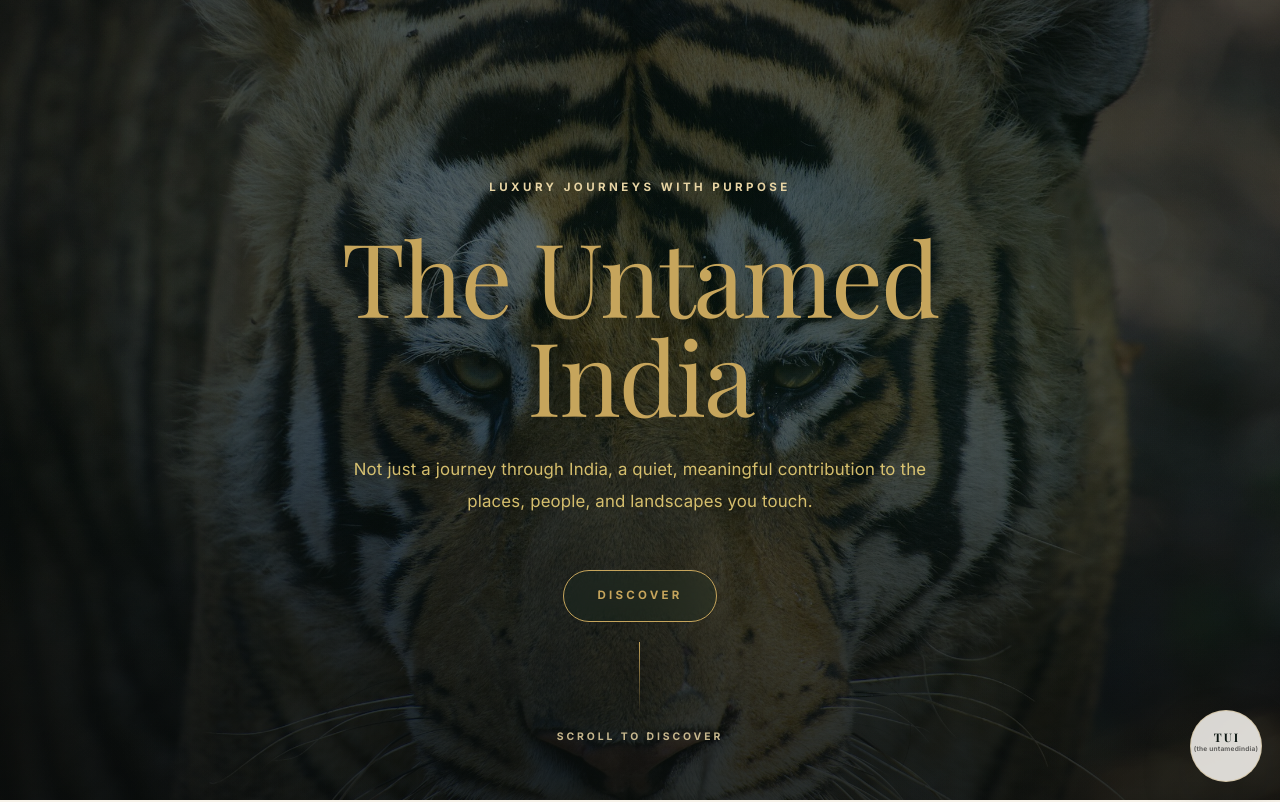
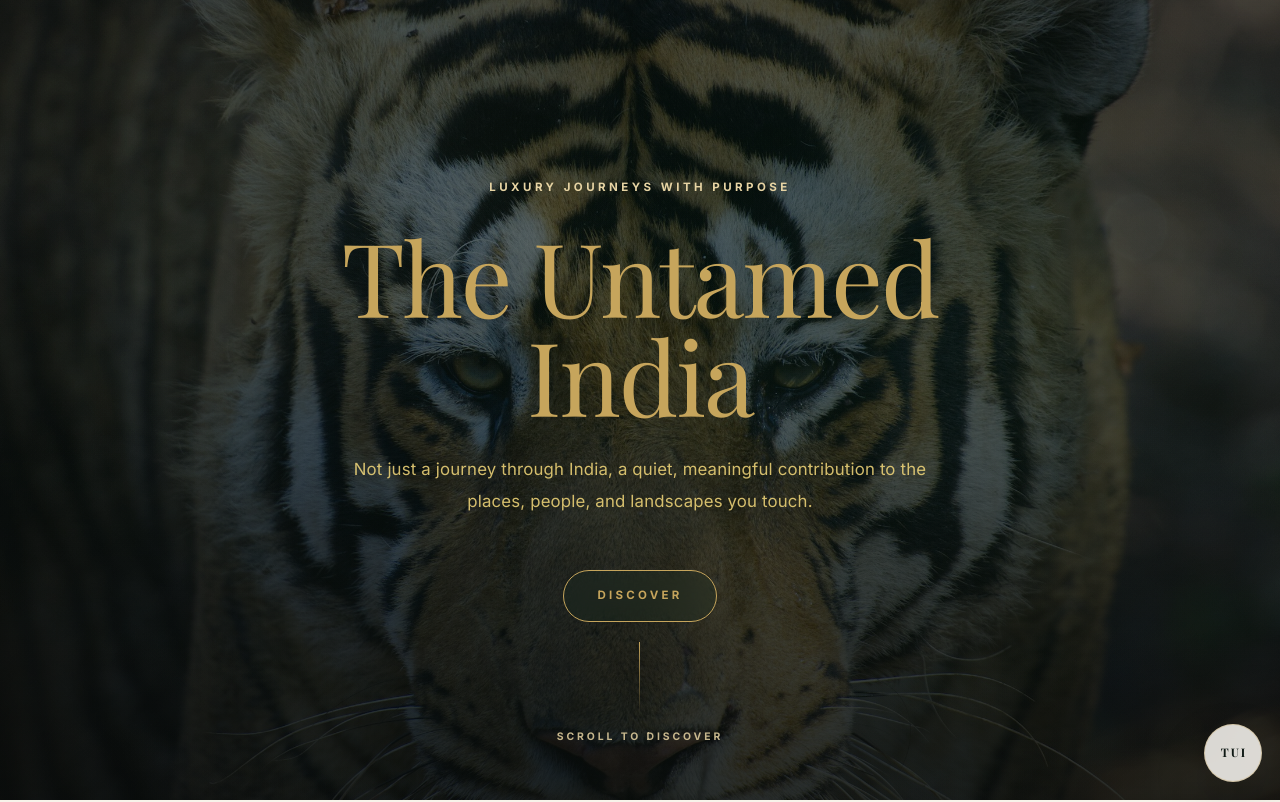
Before and after one commit to theuntamedindiatravel/untamed-india, a Next.js app: page / in a window 1280 px wide. Shown: the top 802 px of the page. Built offline with nearby package versions, Linux system fonts and the light colour scheme; a web font is replaced by a local one.

Commit message:
fix chat assistant logo

```diff
--- a/components/ChatAssistant.module.css
+++ b/components/ChatAssistant.module.css
@@ -6,8 +6,8 @@
 }
 
 .fab {
-  width: 72px;
-  height: 72px;
+  width: 58px;
+  height: 58px;
   border-radius: 999px;
   border: 1px solid rgba(198, 165, 92, 0.34);
   background: rgba(255, 253, 248, 0.84);
@@ -21,33 +21,14 @@
 }
 
 .fabMark {
-  display: flex;
-  flex-direction: column;
-  align-items: center;
-  justify-content: center;
-  gap: 2px;
-  line-height: 1;
-  text-align: center;
-  transform: translateY(-4px);
-}
-
-.fabMarkTop {
   font-family: var(--font-serif);
   font-weight: 800;
   font-size: 0.74rem;
   letter-spacing: 0.16em;
-  padding-left: 0.16em; /* optical centering for wide tracking */
+  padding-left: 0.16em;
+  line-height: 1;
 }
 
-.fabMarkBottom {
-  font-family: var(--font-sans);
-  font-size: 0.41rem;
-  font-weight: 700;
-  letter-spacing: 0.03em;
-  text-transform: lowercase;
-  color: rgba(26, 26, 26, 0.62);
-  white-space: nowrap;
-}
 
 .fab:hover {
   transform: translateY(-2px);
--- a/components/ChatAssistant.tsx
+++ b/components/ChatAssistant.tsx
@@ -165,10 +165,7 @@ export default function ChatAssistant() {
         }}
         aria-label={open ? 'Close chat assistant' : 'Open chat assistant'}
       >
-        <span className={styles.fabMark} aria-hidden="true">
-          <span className={styles.fabMarkTop}>TUI</span>
-          <span className={styles.fabMarkBottom}>(the untamedindia)</span>
-        </span>
+        <span className={styles.fabMark} aria-hidden="true">TUI</span>
       </button>
     </div>
   );
```
